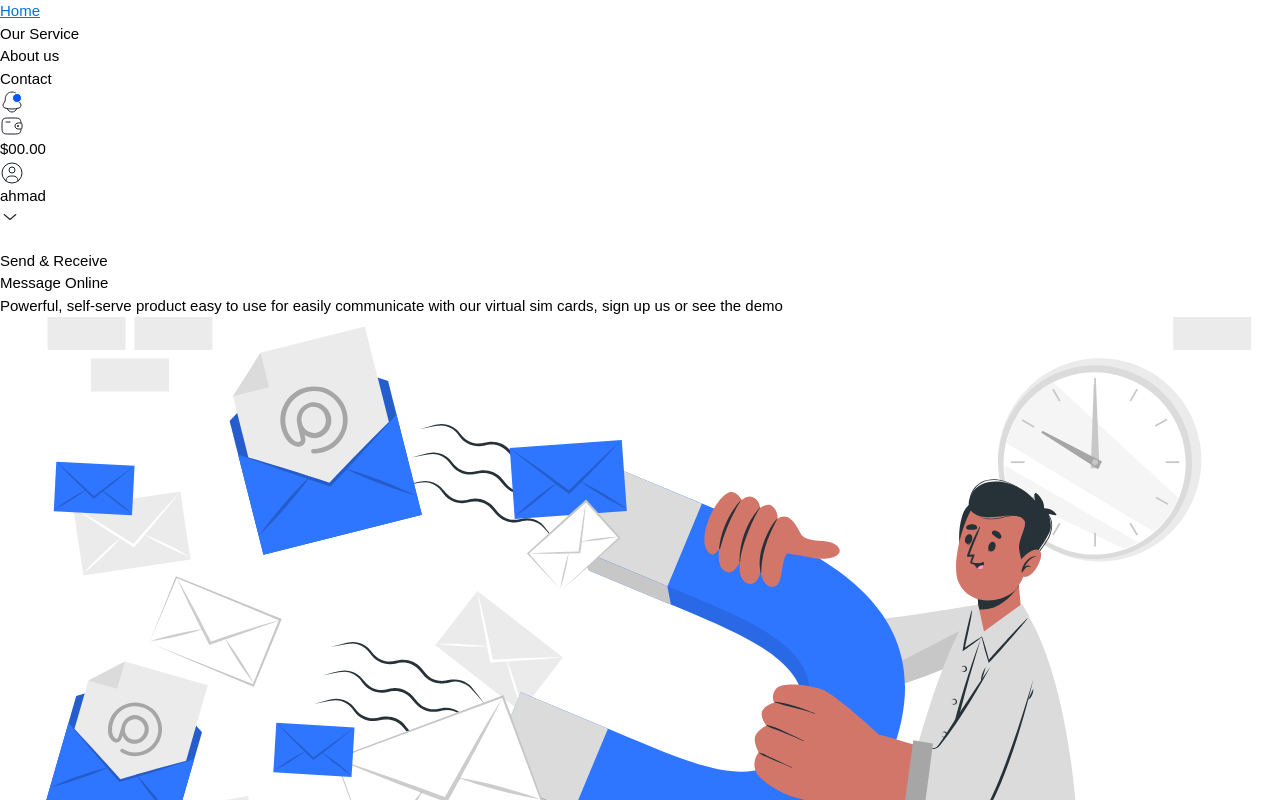
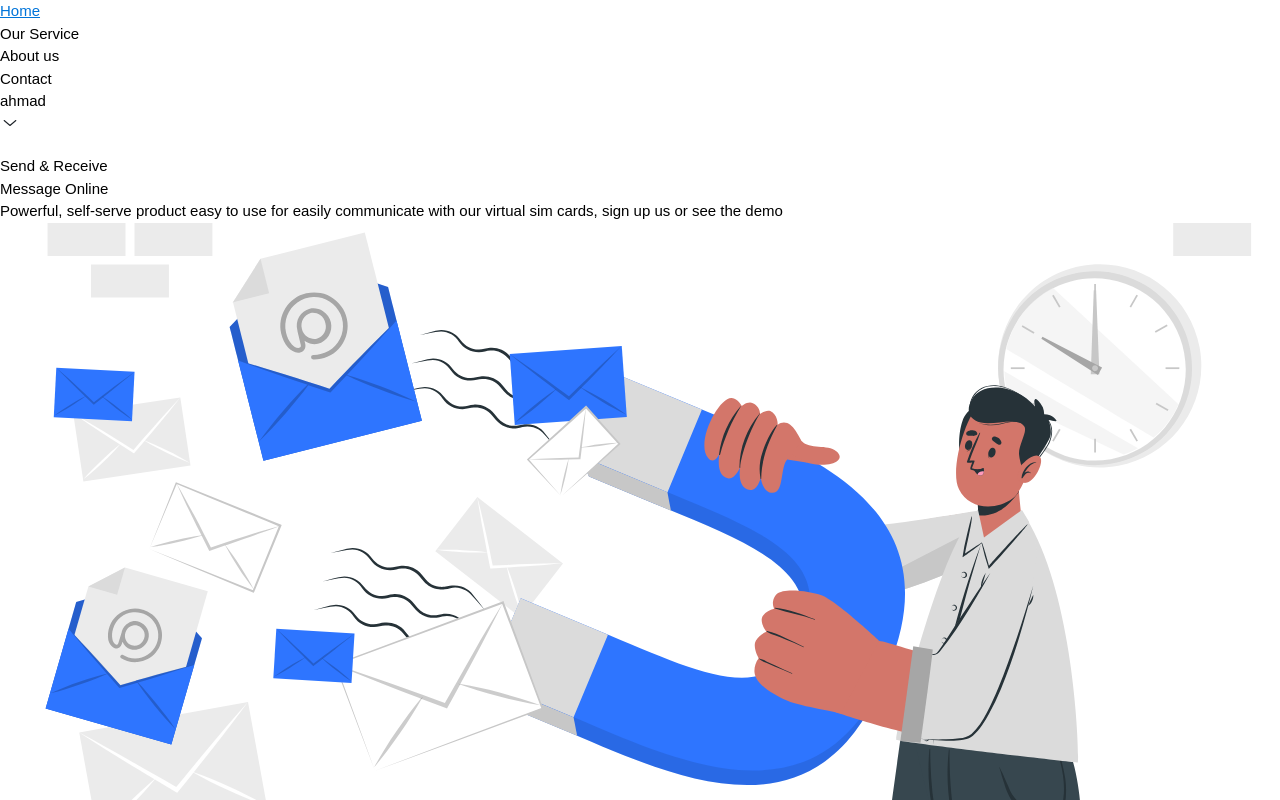
Before and after one commit to sunny335/zed-sms, a Vue app: page / in a window 1280 px wide. Shown: the top 800 px of the page. Built offline with nearby package versions, Linux system fonts and the light colour scheme.

Commit message:
header dashboard value fixes

```diff
--- a/src/components/Header/Header.vue
+++ b/src/components/Header/Header.vue
@@ -3,6 +3,7 @@
 import { RouterLink } from 'vue-router'
 import CommunityIcon from '../icons/IconCollections.vue'
 const login = true;
+
 </script>
 
 <template>
@@ -18,7 +19,7 @@ const login = true;
                     </RouterLink>
                 </div>
 
-                <div class="md:flex md:items-center md:gap-[42px]">
+                <div v-if="!currentPath.includes('dashboard')" class="md:flex md:items-center md:gap-[42px]">
                     <nav aria-label="Global" class="hidden md:block">
                         <ul class="flex items-center gap-11 text-sm">
                             <li>
@@ -88,11 +89,13 @@ const login = true;
 
 
                     <div class="flex items-center gap-4">
-                        <div class="hidden sm:flex sm:gap-[24px]">
+                        <div class="hidden sm:flex sm:gap-[24px]" >
                             <div
-                                class="hidden sm:flex relative after:content-[''] after:w-[2px] after:absolute after:top-[6px] after:h-[10px] after:right-[-12px] after:bg-[#495057]">
-                                <svg @click="[OpenNotificationModal = !OpenNotificationModal,  this.OpenModal = false]" class="cursor-pointer" width="24" height="24" viewBox="0 0 24 24"
-                                    fill="none" xmlns="http://www.w3.org/2000/svg">
+                                class="hidden sm:flex relative after:content-[''] after:w-[2px] after:absolute after:top-[6px] after:h-[10px] after:right-[-12px] after:bg-[#495057] dark:after:bg-[#ACB5BD]"  v-if="currentPath.includes('dashboard')" >
+                                <svg v-if="Theme == 'light'"
+                                    @click="[OpenNotificationModal = !OpenNotificationModal, this.OpenModal = false]"
+                                    class="cursor-pointer" width="24" height="24" viewBox="0 0 24 24" fill="none"
+                                    xmlns="http://www.w3.org/2000/svg">
                                     <path
                                         d="M18.7491 9.70957V9.00497C18.7491 5.13623 15.7274 2 12 2C8.27256 2 5.25087 5.13623 5.25087 9.00497V9.70957C5.25087 10.5552 5.00972 11.3818 4.5578 12.0854L3.45036 13.8095C2.43882 15.3843 3.21105 17.5249 4.97036 18.0229C9.57274 19.3257 14.4273 19.3257 19.0296 18.0229C20.789 17.5249 21.5612 15.3843 20.5496 13.8095L19.4422 12.0854C18.9903 11.3818 18.7491 10.5552 18.7491 9.70957Z"
                                         stroke="#1E2329" />
@@ -100,12 +103,27 @@ const login = true;
                                         stroke="#1E2329" stroke-linecap="round" />
                                     <circle cx="17" cy="8" r="4.5" fill="#0057FF" stroke="white" />
                                 </svg>
+
+                                <svg v-if="Theme == 'dark'"
+                                    @click="[OpenNotificationModal = !OpenNotificationModal, this.OpenModal = false]"
+                                    class="cursor-pointer" width="25" height="24" viewBox="0 0 25 24" fill="none"
+                                    xmlns="http://www.w3.org/2000/svg">
+                                    <path
+                                        d="M19.2491 9.70957V9.00497C19.2491 5.13623 16.2274 2 12.5 2C8.77256 2 5.75087 5.13623 5.75087 9.00497V9.70957C5.75087 10.5552 5.50972 11.3818 5.0578 12.0854L3.95036 13.8095C2.93882 15.3843 3.71105 17.5249 5.47036 18.0229C10.0727 19.3257 14.9273 19.3257 19.5296 18.0229C21.289 17.5249 22.0612 15.3843 21.0496 13.8095L19.9422 12.0854C19.4903 11.3818 19.2491 10.5552 19.2491 9.70957Z"
+                                        stroke="#F5F5F5" />
+                                    <path d="M8 19C8.65503 20.7478 10.4225 22 12.5 22C14.5775 22 16.345 20.7478 17 19"
+                                        stroke="#F5F5F5" stroke-linecap="round" />
+                                    <circle cx="17.5" cy="8" r="4.5" fill="#0057FF" stroke="#070F24" />
+                                </svg>
+
                                 <!-- Notification Dropdown -->
                                 <div v-if="OpenNotificationModal"
                                     class="w-[369px] absolute z-10 right-0 top-[40px] h-[630px] px-[25px] py-5 bg-neutral-50 rounded-[30px] flex-col justify-start items-start gap-3.5 inline-flex">
                                     <div
                                         class="w-full pb-6 border-b border-gray-400 justify-center items-center gap-2.5 inline-flex">
-                                        <div class="text-neutral-800   dark:text-[#F5F5F5] text-xl font-medium font-['Poppins']">Notification
+                                        <div
+                                            class="text-neutral-800   dark:text-[#F5F5F5] text-xl font-medium font-['Poppins']">
+                                            Notification
                                         </div>
                                     </div>
                                     <div
@@ -236,8 +254,8 @@ const login = true;
 
                             </div>
                             <div
-                                class=" justify-center items-center inline-flex gap-[9px] relative after:content-[''] after:w-[2px] after:absolute after:top-[6px] after:h-[10px] after:right-[-12px] after:bg-[#495057]">
-                                <svg width="24" height="24" viewBox="0 0 24 24" fill="none"
+                                class=" justify-center items-center inline-flex gap-[9px] relative after:content-[''] after:w-[2px] after:absolute after:top-[6px] after:h-[10px] after:right-[-12px] after:bg-[#495057] dark:after:bg-[#ACB5BD]"  v-if="currentPath.includes('dashboard')" >
+                                <svg v-if="Theme == 'light'" width="24" height="24" viewBox="0 0 24 24" fill="none"
                                     xmlns="http://www.w3.org/2000/svg">
                                     <path d="M6 8H10" stroke="#1E2329" stroke-linecap="round" stroke-linejoin="round" />
                                     <path
@@ -249,14 +267,29 @@ const login = true;
                                     <path d="M17.9912 12H18.0002" stroke="#1E2329" stroke-width="2" stroke-linecap="round"
                                         stroke-linejoin="round" />
                                 </svg>
-                                <div class="text-neutral-800 text-xl font-light font-['Poppins'] leading-[17px]">$00.00
+                                <svg v-if="Theme == 'dark'" width="25" height="24" viewBox="0 0 25 24" fill="none"
+                                    xmlns="http://www.w3.org/2000/svg">
+                                    <path d="M6.5 8H10.5" stroke="#F5F5F5" stroke-linecap="round" stroke-linejoin="round" />
+                                    <path
+                                        d="M21.3333 9H18.7308C16.9465 9 15.5 10.3431 15.5 12C15.5 13.6569 16.9465 15 18.7308 15H21.3333C21.4167 15 21.4583 15 21.4935 14.9979C22.0328 14.965 22.4623 14.5662 22.4977 14.0654C22.5 14.0327 22.5 13.994 22.5 13.9167V10.0833C22.5 10.006 22.5 9.96726 22.4977 9.9346C22.4623 9.43384 22.0328 9.03496 21.4935 9.00214C21.4583 9 21.4167 9 21.3333 9Z"
+                                        stroke="#F5F5F5" />
+                                    <path
+                                        d="M21.465 9C21.3873 7.1277 21.1366 5.97975 20.3284 5.17157C19.1569 4 17.2712 4 13.5 4L10.5 4C6.72876 4 4.84315 4 3.67157 5.17157C2.5 6.34315 2.5 8.22876 2.5 12C2.5 15.7712 2.5 17.6569 3.67157 18.8284C4.84315 20 6.72876 20 10.5 20H13.5C17.2712 20 19.1569 20 20.3284 18.8284C21.1366 18.0203 21.3873 16.8723 21.465 15"
+                                        stroke="#F5F5F5" />
+                                    <path d="M18.4922 12H18.5012" stroke="#F5F5F5" stroke-width="2" stroke-linecap="round"
+                                        stroke-linejoin="round" />
+                                </svg>
+
+                                <div
+                                    class="text-neutral-800 dark:text-[#F5F5F5] text-xl font-light font-['Poppins'] leading-[17px]">
+                                    $00.00
                                 </div>
 
                             </div>
 
                             <div class="flex gap-[9px] relative items-center">
-                                <div class="flex gap-[9px] relative cursor-pointer" @click="handleModalOpen(true)">
-                                    <svg width="24" height="24" viewBox="0 0 24 24" fill="none"
+                                <div class="flex gap-[9px] relative cursor-pointer after:absolute after:left-0 after:right-0 after:top-0 after:bottom-0 after:content-[''] after:z-10" @click="handleModalOpen(true)">
+                                    <svg v-if="Theme === 'light'" width="24" height="24" viewBox="0 0 24 24" fill="none"
                                         xmlns="http://www.w3.org/2000/svg">
                                         <circle cx="12" cy="9" r="3" stroke="#1E2329" />
                                         <circle cx="12" cy="12" r="10" stroke="#1E2329" />
@@ -264,15 +297,27 @@ const login = true;
                                             d="M17.9691 20C17.81 17.1085 16.9247 15 12 15C7.07521 15 6.18991 17.1085 6.03076 20"
                                             stroke="#1E2329" stroke-linecap="round" />
                                     </svg>
+                                    <svg v-if="Theme === 'dark'" width="25" height="24" viewBox="0 0 25 24" fill="none"
+                                        xmlns="http://www.w3.org/2000/svg">
+                                        <circle cx="12.5" cy="9" r="3" stroke="#F5F5F5" />
+                                        <circle cx="12.5" cy="12" r="10" stroke="#F5F5F5" />
+                                        <path
+                                            d="M18.4696 20C18.3105 17.1085 17.4252 15 12.5004 15C7.5757 15 6.6904 17.1085 6.53125 20"
+                                            stroke="#F5F5F5" stroke-linecap="round" />
+                                    </svg>
+
                                     <span>
                                         ahmad
                                     </span>
-                                    <svg width="20" height="20" viewBox="0 0 20 20" fill="none" v-if="!OpenModal"
+                                <div >
+                                    <svg  class="downArrow block" width="20" height="20" viewBox="0 0 20 20" fill="none"  v-if="!OpenModal"
                                         xmlns="http://www.w3.org/2000/svg">
                                         <path d="M15.8333 7.5L9.99996 12.5L4.16663 7.5" stroke="#1E2329" stroke-width="1.1"
                                             stroke-linecap="round" stroke-linejoin="round" />
                                     </svg>
-                                    <svg width="20" height="20" viewBox="0 0 24 24" fill="none" v-if="OpenModal"
+                                </div>
+
+                                    <svg class="downArrow" width="20" height="20" viewBox="0 0 24 24" fill="none" v-if="OpenModal"
                                         xmlns="http://www.w3.org/2000/svg">
                                         <path d="M5 15L12 9L19 15" stroke="#495057" stroke-width="1.5"
                                             stroke-linecap="round" stroke-linejoin="round" />
@@ -348,10 +393,14 @@ const login = true;
                 </div>
             </div>
         </div>
+
     </header>
 </template>
 
 <script>
+
+
+
 import HeaderDropdown from './DropDownLanguage.vue';
 const Theme = localStorage.getItem('Theme');
 export default {
@@ -363,6 +412,7 @@ export default {
             selectedLanguage: 'English', // Initialize with an empty string or a default language
             OpenModal: false,
             OpenNotificationModal: false,
+            currentPath: this.$route.path,
         };
     },
     created() {
@@ -392,12 +442,24 @@ export default {
 
         },
     },
+    watch: {
+    $route(to, from) {
+      // Update currentPath when the route changes
+      this.currentPath = to.path;
+    },
+  },
 };
 </script>
 <style>
+
+
 header .router-link-exact-active {
     color: #0074d9 !important;
     text-decoration: underline;
     font-weight: 500;
 }
+
+body.dark .downArrow path{
+    stroke:white;
+}
 </style>
```
